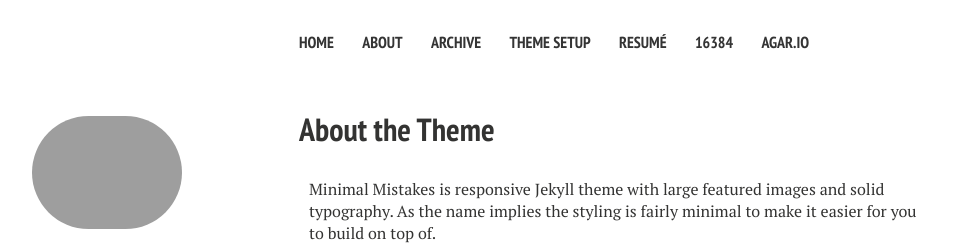
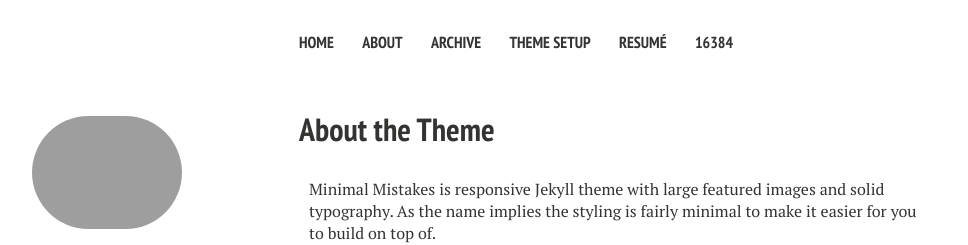
Before and after one commit to gerdums/gerdums.github.io, a Jekyll site: the page built from about/index.md, in a window 1280 px wide. Shown: the top 245 px of the page, without its empty margins (21-989 px from the left). Built offline with Jekyll 4.4.1, drawn with Linux system fonts in a browser that asks for light colours; nearby versions of some CDN libraries.

Commit message:
Update navigation.yml

```diff
--- a/_data/navigation.yml
+++ b/_data/navigation.yml
@@ -17,6 +17,3 @@
 
 - title: 16384
   url: http://gareth.tk/16384/
-
-- title: Agar.io
-  url: http://agario.gareth.tk
```
